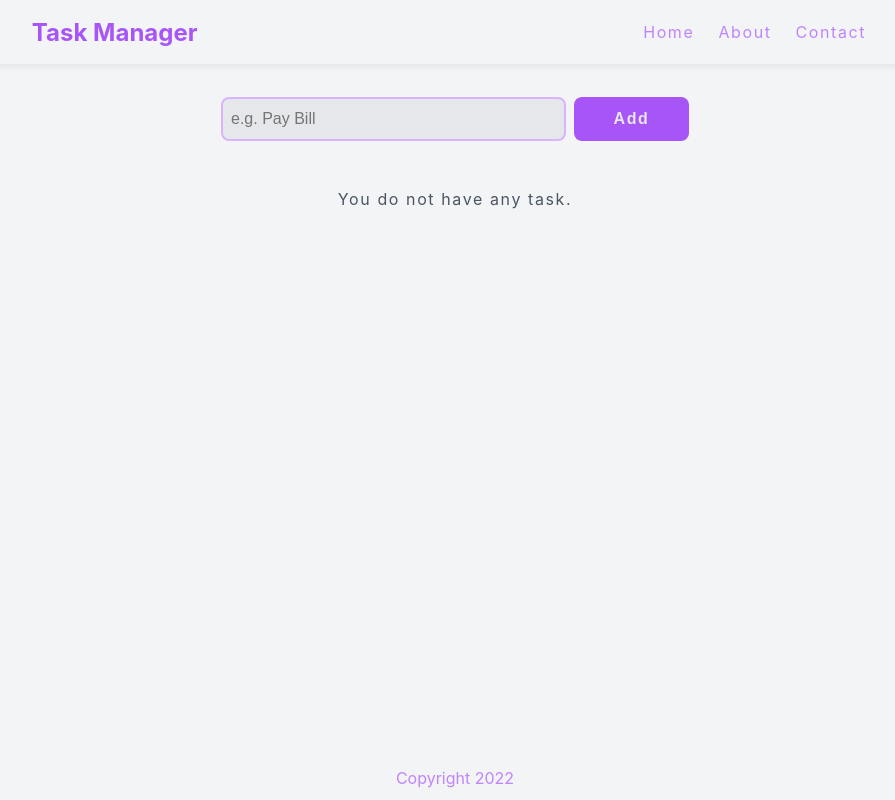
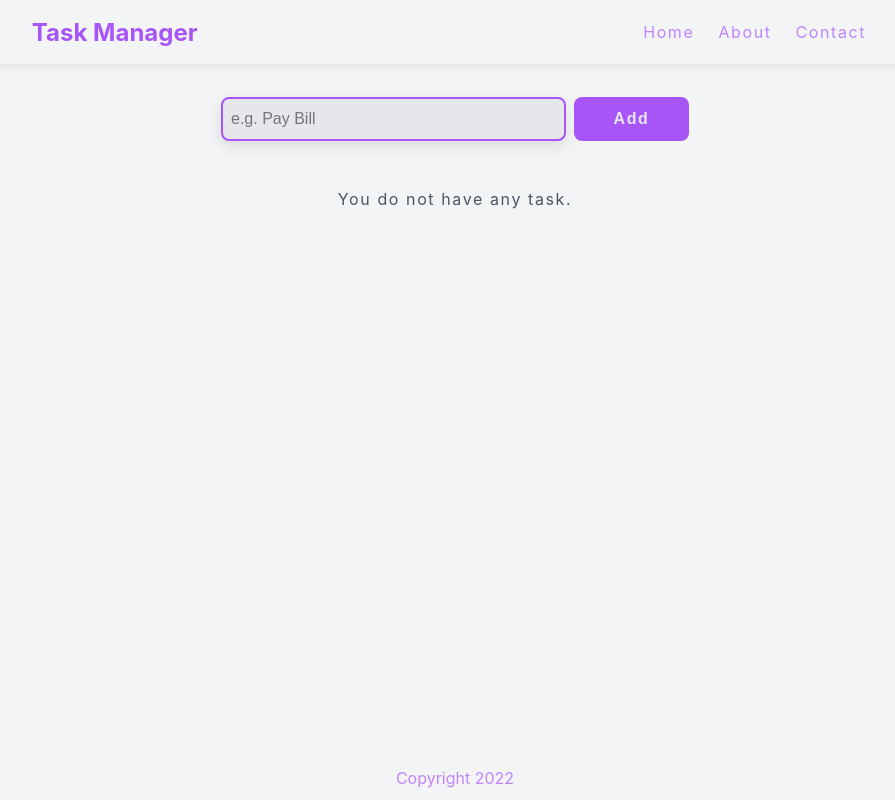
Before and after one commit to GeekGuruDev/task-manager, a React (Create React App) app: page / in a window 1280 px wide. Shown: the whole page, without its empty margins (185-1080 px from the left). Built offline with nearby package versions, Linux system fonts and the light colour scheme.

Commit message:
Add auto focus input on load

```diff
--- a/src/components/TaskForm.js
+++ b/src/components/TaskForm.js
@@ -1,9 +1,10 @@
-import { useState } from "react";
+import { useEffect, useRef, useState } from "react";
 import Alert from "./Alert";
 import Button from "./Button";
 
 const TaskForm = ({ onAdd, alert }) => {
   const [taskName, setTaskName] = useState("");
+  const taskRef = useRef();
 
   const submitHandler = (e) => {
     e.preventDefault();
@@ -15,6 +16,10 @@ const TaskForm = ({ onAdd, alert }) => {
     setTaskName(e.target.value);
   };
 
+  useEffect(() => {
+    taskRef.current.focus();
+  }, []);
+
   return (
     <section className="form">
       <form onSubmit={submitHandler}>
@@ -25,6 +30,7 @@ const TaskForm = ({ onAdd, alert }) => {
             placeholder="e.g. Pay Bill"
             onChange={changeHandler}
             value={taskName}
+            ref={taskRef}
           />
           <Button type="submit">Add</Button>
         </div>
```
